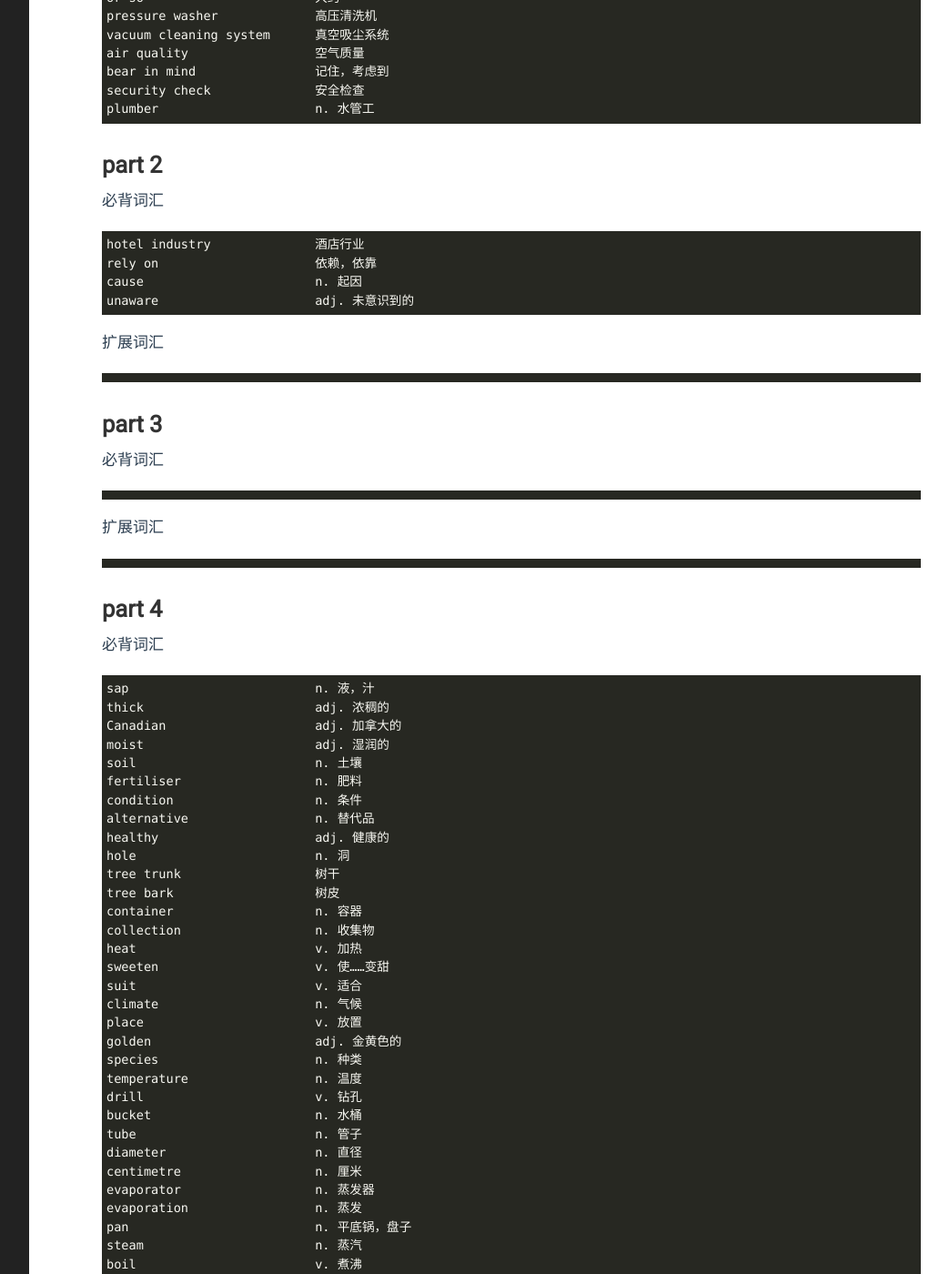
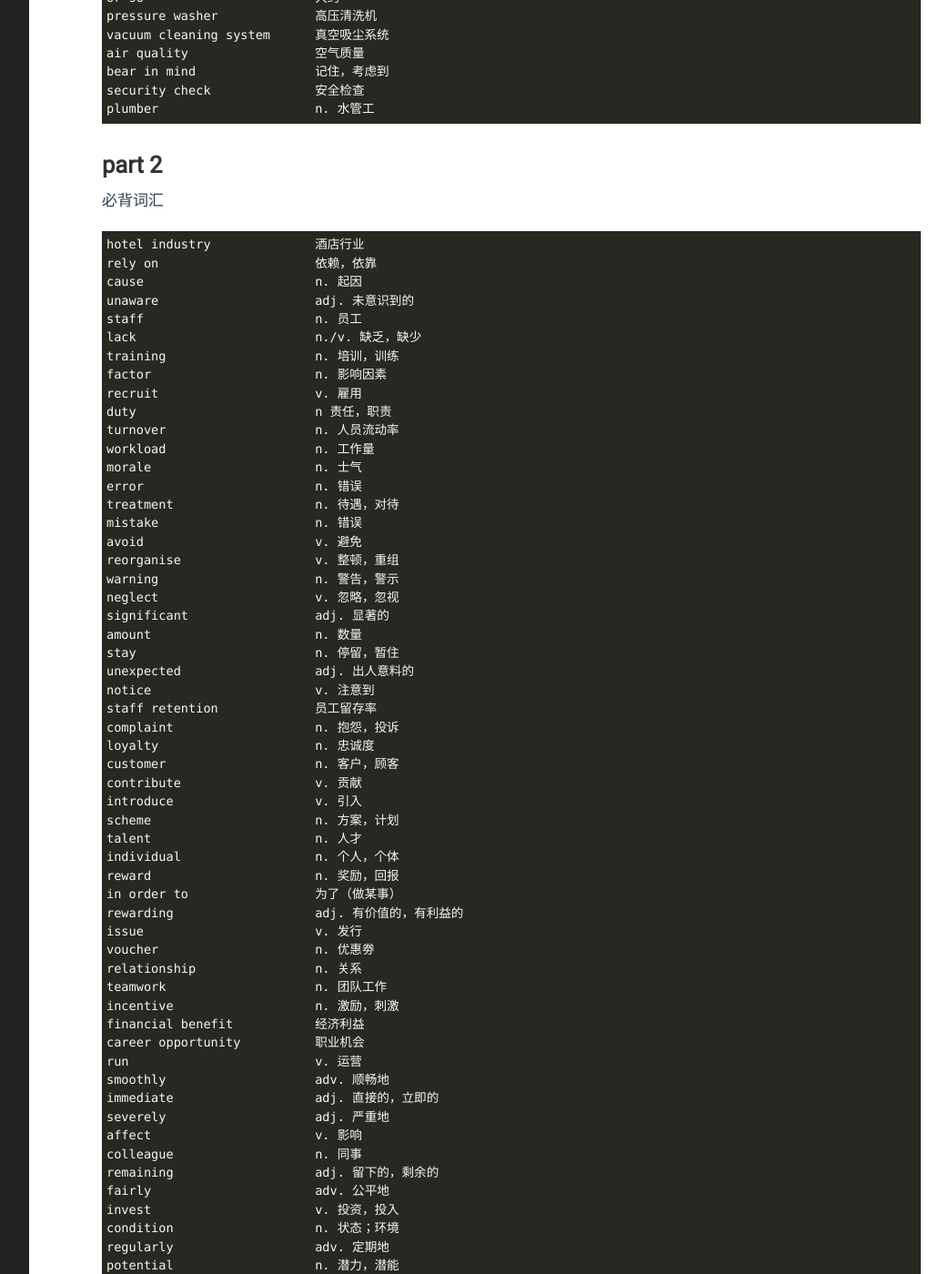
Before and after one commit to yejinp/yejinp.github.io, a Jekyll site: the page built from _posts/2023-06-03-vocabularies for IELTS 17-4 general Training.markdown, in a window 1280 px wide and 1400 px high, scrolled down 1083 px. Shown: the whole window at 91% size, without its empty margins (188-1231 px from the left). Built offline with Jekyll 4.4.1, drawn with Linux system fonts in a browser that asks for light colours; some of the changed text lies outside the part shown.

Commit message:
add new vocabulary

````diff
--- a/_posts/2023-06-03-vocabularies for IELTS 17-4 general Training.markdown
+++ b/_posts/2023-06-03-vocabularies for IELTS 17-4 general Training.markdown
@@ -63,10 +63,76 @@ hotel industry              酒店行业
 rely on                     依赖，依靠
 cause                       n. 起因
 unaware                     adj. 未意识到的
+staff                       n. 员工
+lack                        n./v. 缺乏，缺少
+training                    n. 培训，训练
+factor                      n. 影响因素
+recruit                     v. 雇用
+duty                        n 责任，职责
+turnover                    n. 人员流动率
+workload                    n. 工作量
+morale                      n. 士气
+error                       n. 错误
+treatment                   n. 待遇，对待
+mistake                     n. 错误
+avoid                       v. 避免
+reorganise                  v. 整顿，重组
+warning                     n. 警告，警示
+neglect                     v. 忽略，忽视
+significant                 adj. 显著的
+amount                      n. 数量
+stay                        n. 停留，暂住
+unexpected                  adj. 出人意料的
+notice                      v. 注意到
+staff retention             员工留存率
+complaint                   n. 抱怨，投诉
+loyalty                     n. 忠诚度
+customer                    n. 客户，顾客
+contribute                  v. 贡献
+introduce                   v. 引入
+scheme                      n. 方案，计划
+talent                      n. 人才
+individual                  n. 个人，个体
+reward                      n. 奖励，回报
+in order to                 为了（做某事）
+rewarding                   adj. 有价值的，有利益的
+issue                       v. 发行
+voucher                     n. 优惠劵
+relationship                n. 关系
+teamwork                    n. 团队工作
+incentive                   n. 激励，刺激
+financial benefit           经济利益
+career opportunity          职业机会
+run                         v. 运营
+smoothly                    adv. 顺畅地
+immediate                   adj. 直接的，立即的
+severely                    adj. 严重地
+affect                      v. 影响
+colleague                   n. 同事
+remaining                   adj. 留下的，剩余的
+fairly                      adv. 公平地
+invest                      v. 投资，投入
+condition                   n. 状态；环境
+regularly                   adv. 定期地
+potential                   n. 潜力，潜能
 ```
 扩展词汇
 
 ```
+time-consuming              adj. 耗费时间的
+resentful                   adj. 愤慨的，怨恨的
+shift                       n. 轮班，轮值
+tangible                    adj. 切实 ，可触摸的
+chain                       n. 连锁店
+all-expenses-paid           adj. 全额报销的
+element                     n. 因素，要素
+serve                       v. 提供
+additional                  adj. 额外的
+caring                      addj. 关心他人的
+childcare                   n. 儿童看护
+effort                      n. 努力，成就
+achieve                     v. 完成，到达
+value                       v. 尊重，重视
 ```
 
 # part 3 #
````
